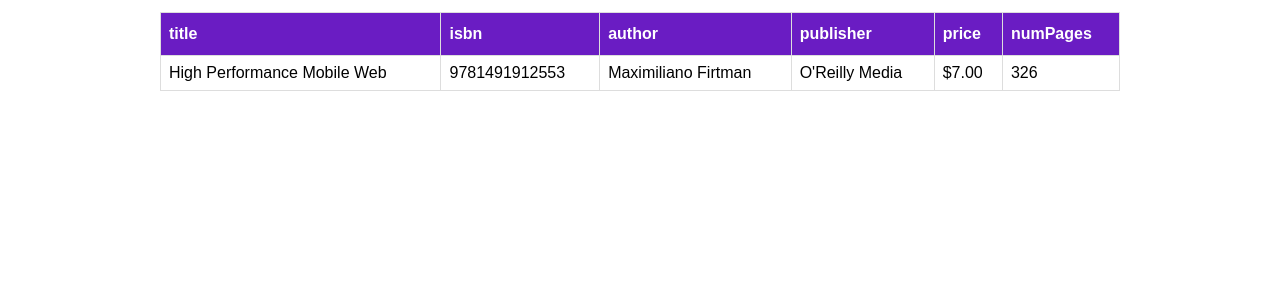
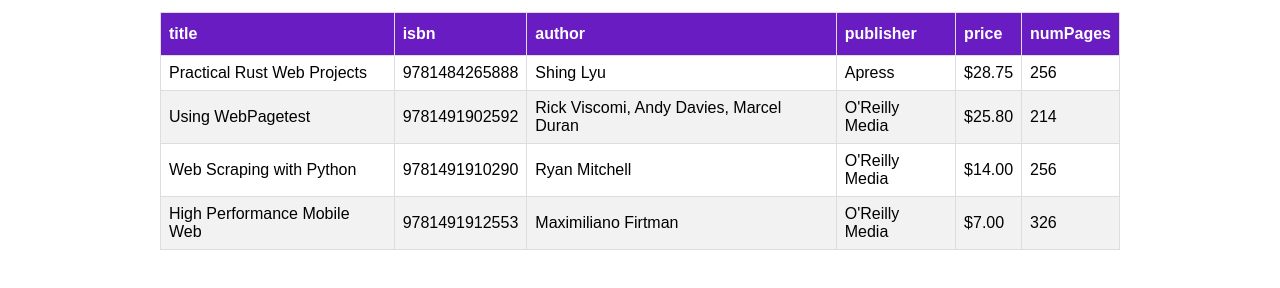
Before and after one commit to kiraGit67/01-vue-basics, a plain HTML site: page 06-list-rendering/index.html in a window 1280 px wide. Shown: the part 146-434 px from the top of the page. Drawn offline with nearby package versions, Linux system fonts and the light colour scheme.

Commit message:
replaces the html code by Vue code

```diff
--- a/06-list-rendering/index.html
+++ b/06-list-rendering/index.html
@@ -25,22 +25,17 @@
             <table>
                 <thead>
                     <tr>
-                        <th>title</th>
-                        <th>isbn</th>
-                        <th>author</th>
-                        <th>publisher</th>
-                        <th>price</th>
-                        <th>numPages</th>
+                        <th v-for="key of Object.keys(books[0])">{{ key }}</th>
                     </tr>
                 </thead>
                 <tbody>
-                    <tr>
-                        <td>High Performance Mobile Web</td>
-                        <td>9781491912553</td>
-                        <td>Maximiliano Firtman</td>
-                        <td>O'Reilly Media</td>
-                        <td>$7.00</td>
-                        <td>326</td>
+                    <tr v-for="{ title, isbn, author, publisher, price, numPages } of books" :key="isbn">
+                        <td>{{ title }}</td>
+                        <td>{{ isbn }}</td>
+                        <td>{{ author }}</td>
+                        <td>{{ publisher }}</td>
+                        <td>{{ price }}</td>
+                        <td>{{ numPages }}</td>
                     </tr>
                 </tbody>
             </table>
```
